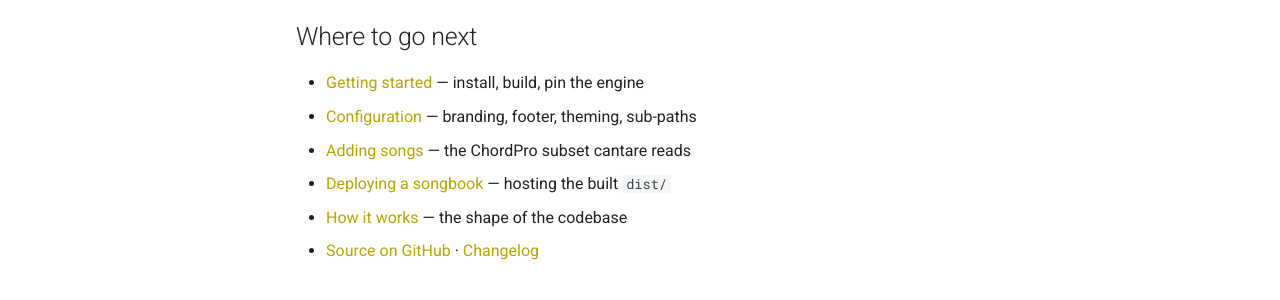
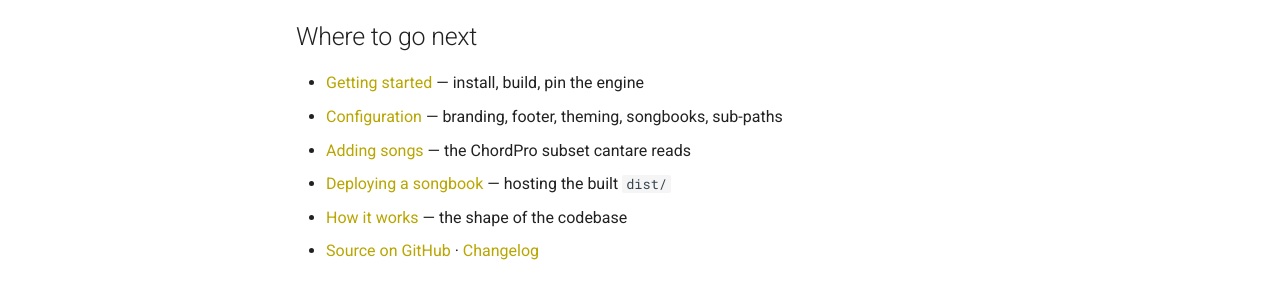
Before and after one commit to fancysnake/cantare, an MkDocs documentation site: the page built from docs/index.md, in a window 1280 px wide and 1217 px high. Shown: the part 696-996 px from the top of the window. Built offline with MkDocs 1.6.1 and Material for MkDocs 9.7.7, drawn with Linux system fonts in a browser that asks for light colours; comment, search, counter and statistics services are not loaded; part of the change alters nothing that is shown.

Commit message:
chore: release 1.1.0
Minor: songbooks and ?songbook= share links. Docs and consumer example
pin the new tag.

Co-Authored-By: Claude Opus 5.5 (1M context) <noreply@anthropic.com>

````diff
--- a/CHANGELOG.md
+++ b/CHANGELOG.md
@@ -7,16 +7,18 @@ and this project adheres to [Semantic Versioning].
 
 ## [Unreleased]
 
+## [1.1.0] - 2026-10-30
+
 ### Added
 
-- **Songbooks: named selections a reader switches between.** `songbooks` in
-  the config lists tags, artists, albums or languages per songbook; a song in
-  any of them belongs. While one is active, search, lists and random picks
-  show only its songs, and songs no songbook picks gather under "Other".
-- **Shareable songbook links.** `?songbook=<slug>` on any page's link opens
-  it with that songbook active; the slug is the name lowercased, with accents
-  dropped and other characters turned into `-`. The header's **Share link** button copies the
-  current page's link with the active songbook added.
+- **`songbooks` in the config defines named selections a reader switches
+  between.** Each lists tags, artists, albums or languages; while one is
+  active, search, lists and random picks show only its songs, and songs no
+  songbook picks gather under "Other".
+- **`?songbook=<slug>` on any page's link opens it with that songbook
+  active.** The slug is the name lowercased, accents dropped, other characters
+  turned into `-`; the header's **Share link** button copies the current page's
+  link with the active songbook.
 
 ## [1.0.0] - 2026-10-17
 
@@ -279,7 +281,8 @@ toggle away.
 
 <!-- Versions -->
 
-[unreleased]: https://github.com/fancysnake/cantare/compare/v1.0.0...HEAD
+[unreleased]: https://github.com/fancysnake/cantare/compare/v1.1.0...HEAD
+[1.1.0]: https://github.com/fancysnake/cantare/compare/v1.0.0...v1.1.0
 [1.0.0]: https://github.com/fancysnake/cantare/compare/v0.5.0...v1.0.0
 [0.5.0]: https://github.com/fancysnake/cantare/compare/v0.4.0...v0.5.0
 [0.4.0]: https://github.com/fancysnake/cantare/compare/v0.3.9...v0.4.0
--- a/docs/deploy.md
+++ b/docs/deploy.md
@@ -39,7 +39,7 @@ npm ci && npx cantare build ./songs
   locally and commit the lockfile.
 - Installing `cantare` from git pulls the engine and its dependencies
   (Astro, ChordSheetJS, Pagefind, chord data); the build needs no extra setup.
-- Pin the engine to a tag (`github:fancysnake/cantare#v1.0.0`). `npm ci` builds
+- Pin the engine to a tag (`github:fancysnake/cantare#v1.1.0`). `npm ci` builds
   the commit in the lockfile, so an unpinned dependency does not drift — it
   freezes, silently, at whatever `main` was on the day you installed.
 - To bump it, name the new spec explicitly
--- a/docs/getting-started.md
+++ b/docs/getting-started.md
@@ -13,7 +13,7 @@ for a copy-paste starter.
   "private": true,
   "type": "module",
   "scripts": { "build": "cantare build ./songs" },
-  "dependencies": { "cantare": "github:fancysnake/cantare#v1.0.0" }
+  "dependencies": { "cantare": "github:fancysnake/cantare#v1.1.0" }
 }
 ```
 
@@ -44,7 +44,7 @@ writes the commit into `package-lock.json`, and reuses that commit forever.
 So pin the tag you want and treat it as the version:
 
 ```json
-{ "dependencies": { "cantare": "github:fancysnake/cantare#v1.0.0" } }
+{ "dependencies": { "cantare": "github:fancysnake/cantare#v1.1.0" } }
 ```
 
 Leave the ref off and you are not on the latest engine, you are on whatever
--- a/docs/index.md
+++ b/docs/index.md
@@ -23,7 +23,7 @@ There are two ways to run a songbook on cantare, from the same repo:
 ## Where to go next
 
 - [Getting started](getting-started.md) — install, build, pin the engine
-- [Configuration](configuration.md) — branding, footer, theming, sub-paths
+- [Configuration](configuration.md) — branding, footer, theming, songbooks, sub-paths
 - [Adding songs](songs.md) — the ChordPro subset cantare reads
 - [Deploying a songbook](deploy.md) — hosting the built `dist/`
 - [How it works](architecture.md) — the shape of the codebase
--- a/package.json
+++ b/package.json
@@ -1,6 +1,6 @@
 {
   "name": "cantare",
-  "version": "1.0.0",
+  "version": "1.1.0",
   "description": "A static songbook built with Astro, Pagefind and ChordSheetJS",
   "type": "module",
   "private": true,
````
Also changed, not shown: 1 other file.
